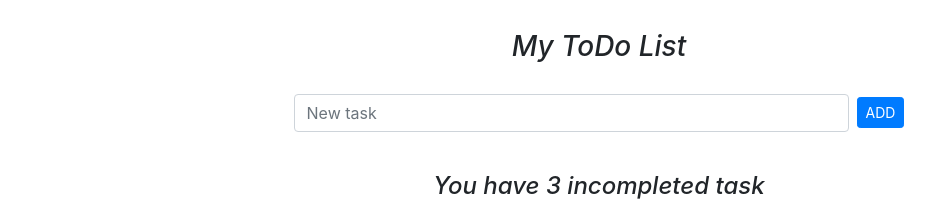
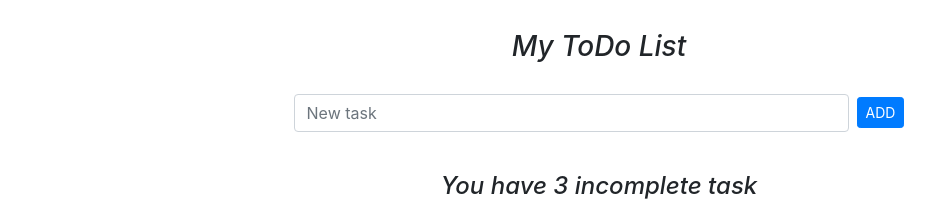
Before and after one commit to caiofp27/react_webtodo_application, a React (Create React App) app: page / in a window 1280 px wide. Shown: the top 221 px of the page, without its empty margins (41-976 px from the left). Built offline with nearby package versions, Linux system fonts and the light colour scheme.

Commit message:
Changes at JSON to deploy

```diff
--- a/package.json
+++ b/package.json
@@ -2,7 +2,9 @@
   "name": "react_webtodo_application",
   "version": "0.1.0",
   "private": true,
+  "homepage": "https://caiofp27.github.io/react_webtodo_application",
   "dependencies": {
+    "gh-pages": "^2.1.1",
     "moment": "^2.24.0",
     "react": "^16.10.2",
     "react-dom": "^16.10.2",
@@ -13,7 +15,9 @@
     "start": "react-scripts start",
     "build": "react-scripts build",
     "test": "react-scripts test",
-    "eject": "react-scripts eject"
+    "eject": "react-scripts eject",
+    "predeploy": "npm run build",
+    "deploy": "gh-pages -d build"
   },
   "eslintConfig": {
     "extends": "react-app"
--- a/src/ItemsCount.js
+++ b/src/ItemsCount.js
@@ -8,7 +8,7 @@ class ItemsCount extends React.Component {
   render() {
     return (
       <div>
-        {this.props.completed ? <h4 id="title-container"><i>You have completed {this.props.count} task</i></h4> : <h4 id="title-container"><i>You have {this.props.count} incompleted task</i></h4>}
+        {this.props.completed ? <h4 id="title-container"><i>You have completed {this.props.count} task</i></h4> : <h4 id="title-container"><i>You have {this.props.count} incomplete task</i></h4>}
       </div>
     );
   }
```
Also changed, not shown: src/App.js (line endings or trailing spaces), 1 other file (tests, documents, lock files or other folders).
